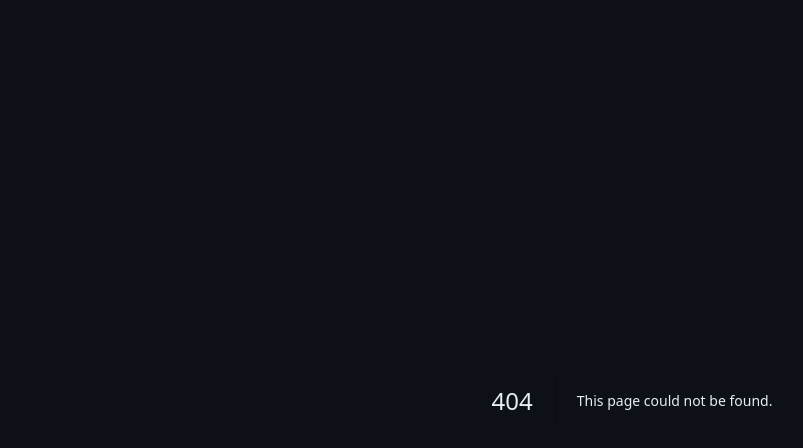
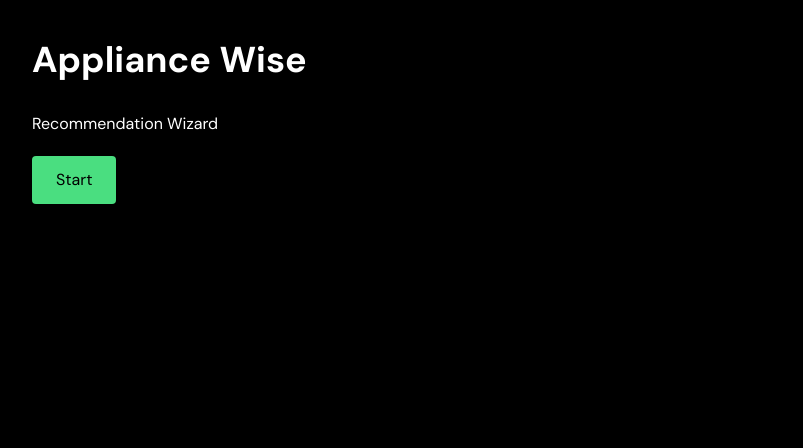
Before and after one commit to rmundke-blip/appliancewise, a Next.js app: page /recommend in a window 1280 px wide. Before the commit this address had no page. Shown: the top 448 px of the page, without its empty margins (8-811 px from the left). Built offline with nearby package versions, Linux system fonts and the light colour scheme; a web font is replaced by a local one.

Commit message:
Update page.tsx

```diff
--- /dev/null
+++ b/app/recommend/page.tsx
@@ -0,0 +1,71 @@
+'use client';
+
+import { useEffect, useState } from 'react';
+import Link from 'next/link';
+
+export default function RecommendPage() {
+  const [step, setStep] = useState(1);
+  const [progress, setProgress] = useState(0);
+
+  useEffect(() => {
+    if (step !== 2) return;
+
+    const interval = setInterval(() => {
+      setProgress((prev) => {
+        if (prev >= 100) {
+          clearInterval(interval);
+          return 100;
+        }
+
+        return prev + 5;
+      });
+    }, 100);
+
+    return () => clearInterval(interval);
+  }, [step]);
+
+  return (
+    <div className="min-h-screen bg-black text-white p-10">
+      <h1 className="text-4xl font-bold mb-8">
+        Appliance Wise
+      </h1>
+
+      {step === 1 && (
+        <div>
+          <p className="mb-5">Recommendation Wizard</p>
+
+          <button
+            onClick={() => setStep(2)}
+            className="bg-green-400 text-black px-6 py-3 rounded"
+          >
+            Start
+          </button>
+        </div>
+      )}
+
+      {step === 2 && (
+        <div>
+          <p className="mb-5">
+            Analyzing... {progress}%
+          </p>
+
+          <div className="w-full h-3 bg-gray-700 rounded">
+            <div
+              className="h-3 bg-green-400 rounded"
+              style={{ width: `${progress}%` }}
+            />
+          </div>
+
+          <div className="mt-10">
+            <Link
+              href="/"
+              className="underline"
+            >
+              Go Home
+            </Link>
+          </div>
+        </div>
+      )}
+    </div>
+  );
+}
```
